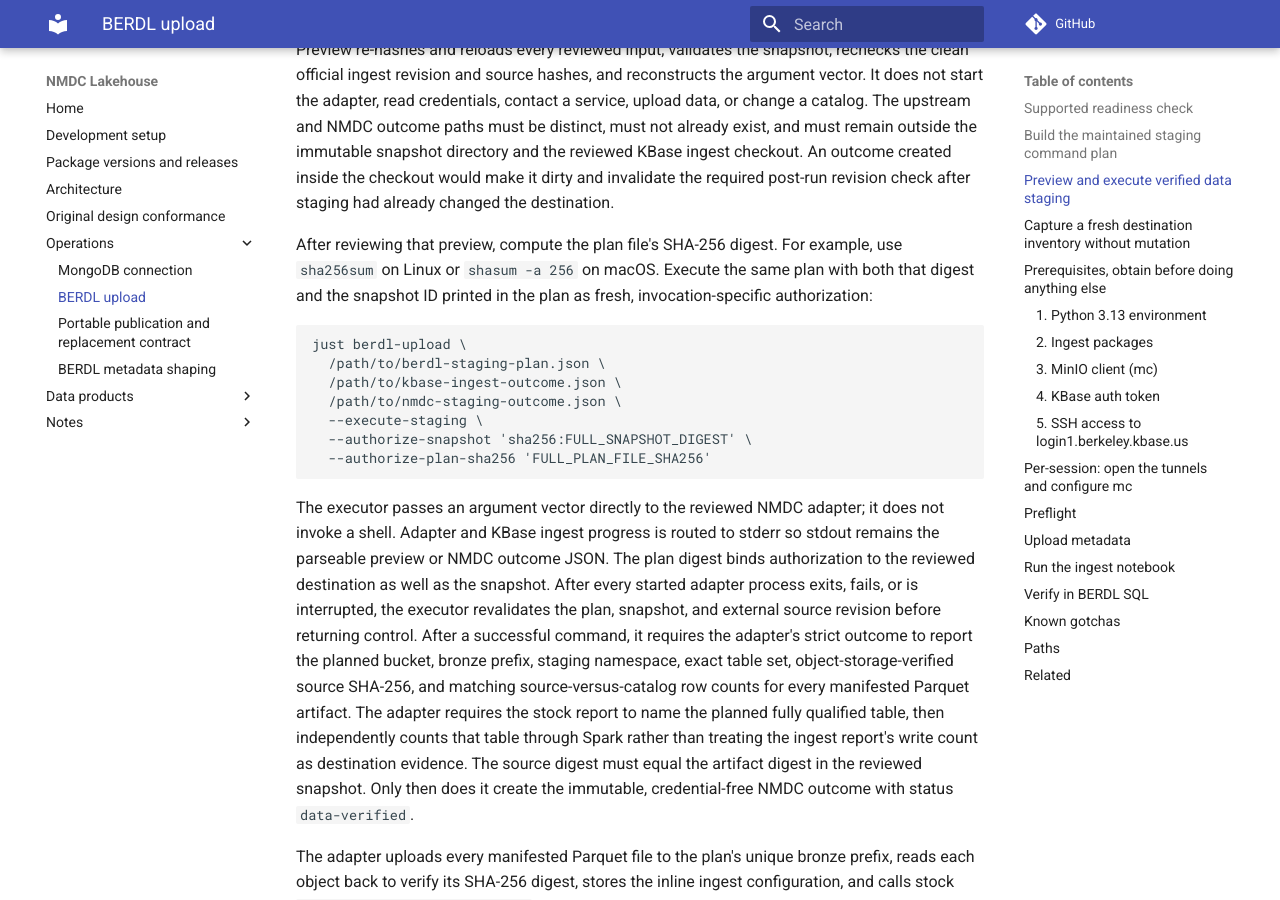
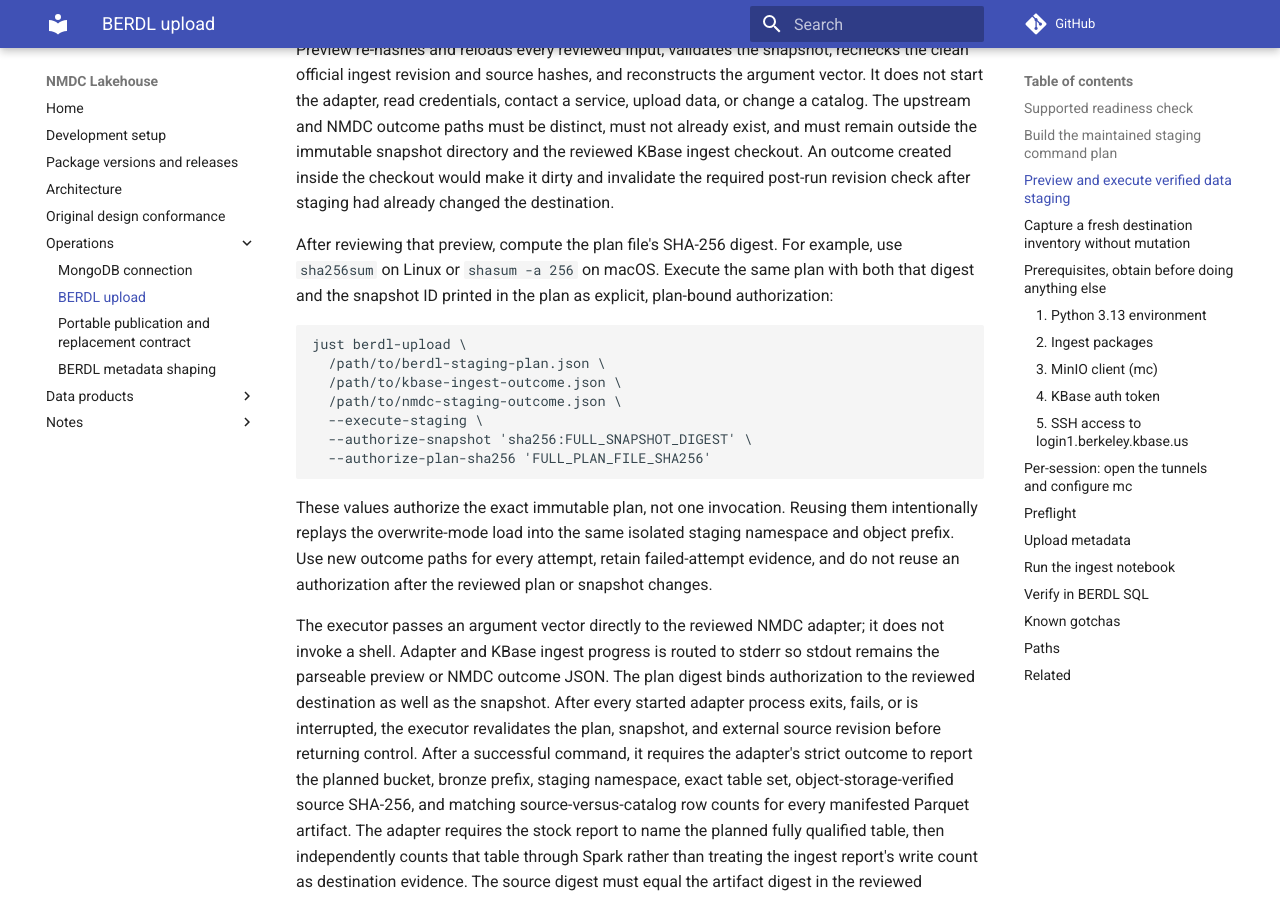
Before and after one commit to microbiomedata/nmdc-lakehouse, an MkDocs documentation site: the page built from docs/berdl-upload.md, in a window 1280 px wide and 900 px high, scrolled down 3179 px. Built offline with MkDocs 1.6.1 and Material for MkDocs 9.7.7, drawn with Linux system fonts in a browser that asks for light colours; comment, search, counter and statistics services are not loaded.

Commit message:
Document staging authorization replay

````diff
--- a/docs/berdl-upload.md
+++ b/docs/berdl-upload.md
@@ -167,8 +167,8 @@ check after staging had already changed the destination.
 
 After reviewing that preview, compute the plan file's SHA-256 digest. For
 example, use `sha256sum` on Linux or `shasum -a 256` on macOS. Execute the same
-plan with both that digest and the snapshot ID printed in the plan as fresh,
-invocation-specific authorization:
+plan with both that digest and the snapshot ID printed in the plan as explicit,
+plan-bound authorization:
 
 ```bash
 just berdl-upload \
@@ -179,6 +179,12 @@ just berdl-upload \
   --authorize-snapshot 'sha256:FULL_SNAPSHOT_DIGEST' \
   --authorize-plan-sha256 'FULL_PLAN_FILE_SHA256'
 ```
+
+These values authorize the exact immutable plan, not one invocation. Reusing
+them intentionally replays the overwrite-mode load into the same isolated
+staging namespace and object prefix. Use new outcome paths for every attempt,
+retain failed-attempt evidence, and do not reuse an authorization after the
+reviewed plan or snapshot changes.
 
 The executor passes an argument vector directly to the reviewed NMDC adapter;
 it does not invoke a shell. Adapter and KBase ingest progress is routed to
````
